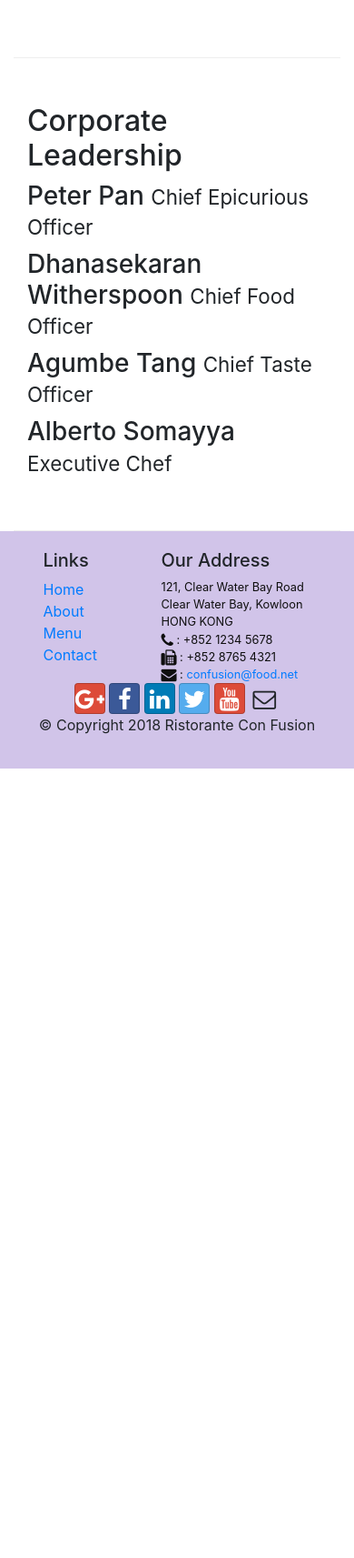
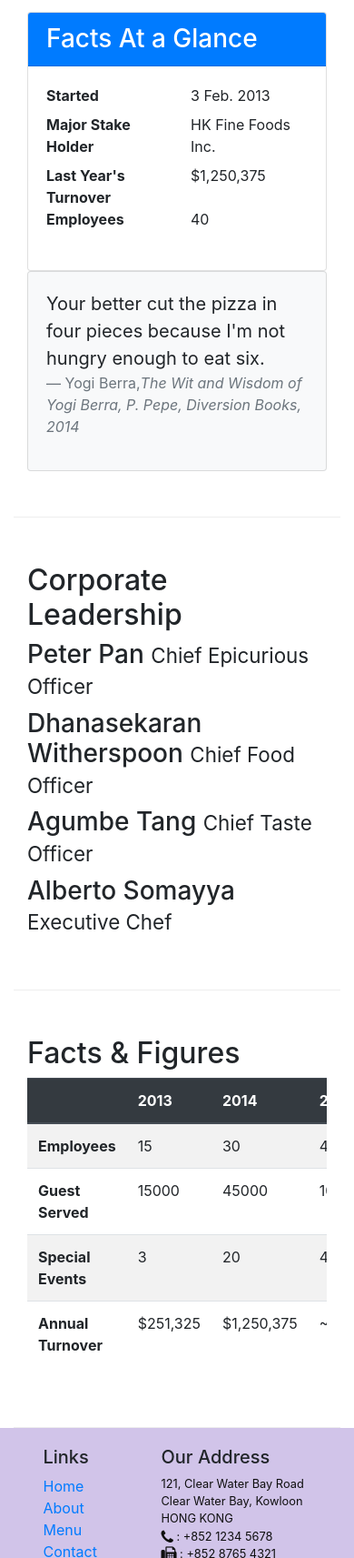
Before and after one commit to SashaBasile/conFusion, a website: page aboutus.html in a window 390 px wide. Shown: the part 1036-2749 px from the top of the page at 91% size. Before the commit the page ends 1881 px from the top, so only its background shows below. Drawn offline with nearby package versions, Linux system fonts and the light colour scheme.

Commit message:
Tables and Cards

```diff
--- a/aboutus.html
+++ b/aboutus.html
@@ -73,6 +73,31 @@
                 <p>The restaurant traces its humble beginnings to <em>The Frying Pan</em>, a successful chain started by
                     our CEO, Mr. Peter Pan, that featured for the first time the world's best cuisines in a pan.</p>
             </div>
+            <div class="col-12 col-sm-6">
+                <div class="card">
+                    <h3 class="card-header bg-primary text-white">Facts At a Glance</h3>
+                    <div class="card-body">
+                        <dl class="row">
+                            <dt class="col-6">Started</dt>
+                            <dd class="col-6">3 Feb. 2013</dd>
+                            <dt class="col-6">Major Stake Holder</dt>
+                            <dd class="col-6">HK Fine Foods Inc.</dd>
+                            <dt class="col-6">Last Year's Turnover</dt>
+                            <dd class="col-6">$1,250,375</dd>
+                            <dt class="col-6">Employees</dt>
+                            <dd class="col-6">40</dd>
+                        </dl>
+                    </div>
+                </div>
+            </div>
+            <div class="col-12">
+                <div class="card card-body bg-light">
+                    <blockquote class="blockquote">
+                        <p class="mb-0">Your better cut the pizza in four pieces because I'm not hungry enough to eat six.</p>
+                        <footer class="blockquote-footer">Yogi Berra,<cite title="Source Title">The Wit and Wisdom of Yogi Berra, P. Pepe, Diversion Books, 2014 </cite></footer>
+                    </blockquote>
+                </div>
+            </div>
         </div>
 
 
@@ -102,6 +127,51 @@
                     experiences. He says, <em>Put together the cuisines from the two craziest cultures, and you get a
                         winning hit! Amma Mia!</em></p>
             </div>
+        </div>
+
+        <div class="row row-content">
+            <div class="col-12 col-sm-9">
+                <h2>Facts &amp; Figures</h2>
+                <div class="table-responsive">
+                    <table class="table table-striped">
+                        <thead class="thead-dark">
+                            <tr>
+                                <th>&nbsp;</th>
+                                <th>2013</th>
+                                <th>2014</th>
+                                <th>2015</th>
+                            </tr>
+                        </thead>
+                        <tbody>
+                            <tr>
+                                <th>Employees</th>
+                                <td>15</td>
+                                <td>30</td>
+                                <td>40</td>
+                            </tr>
+                            <tr>
+                                <th>Guest Served</th>
+                                <td>15000</td>
+                                <td>45000</td>
+                                <td>100,000</td>
+                            </tr>
+                            <tr>
+                                <th>Special Events</th>
+                                <td>3</td>
+                                <td>20</td>
+                                <td>45</td>
+                            </tr>
+                            <tr>
+                                <th>Annual Turnover</th>
+                                <td>$251,325</td>
+                                <td>$1,250,375</td>
+                                <td>~$3,000,000</td>
+                            </tr>
+                        </tbody>
+                    </table>
+                </div>
+            </div>
+            <div class="col-12 col-sm-3"></div>
         </div>
 
     </div>
```
